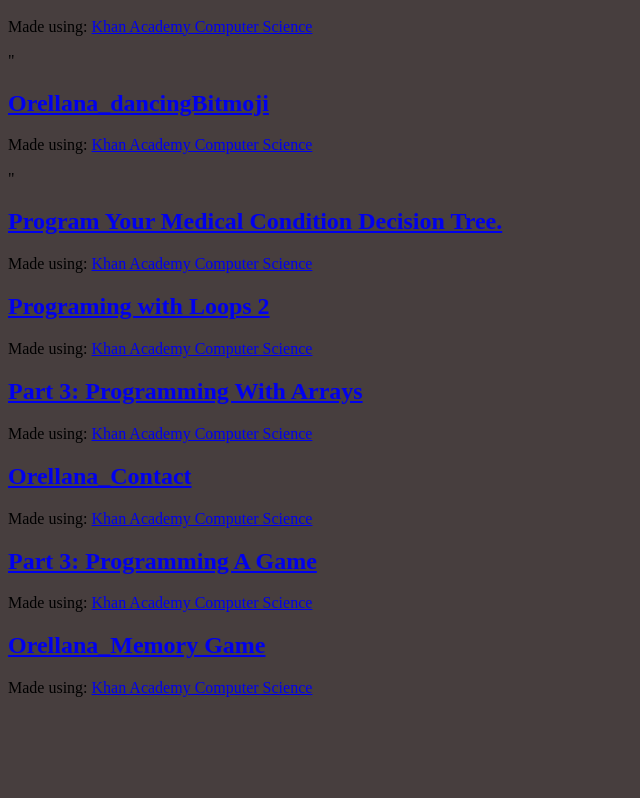
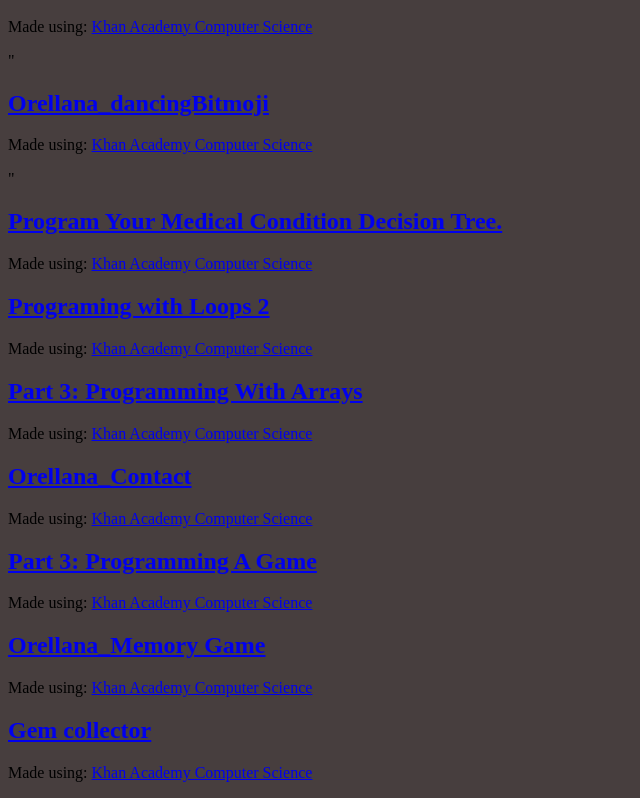
Before and after one commit to DouglasFOrellana/DouglasFOrellana.github.io, a plain HTML site: page JavaReal.html in a window 1280 px wide. Shown: the part 900-1698 px from the top of the page, without its empty margins (0-640 px from the left). Before the commit the page ends 1613 px from the top, so only its background shows below. Drawn offline with Linux system fonts and the light colour scheme; a script that the page names is missing.

Commit message:
Add files via upload

```diff
--- a/JavaReal.html
+++ b/JavaReal.html
@@ -38,5 +38,6 @@
 <h2><a href="https://www.khanacademy.org/computer-programming/orellana_contact/5182970637631488">Orellana_Contact</a></h2><script src="https://www.khanacademy.org/computer-programming/orellana_contact/5182970637631488/embed.js?editor=no&buttons=no&author=no&embed=yes"></script><p>Made using: <a href="http://www.khanacademy.org/computer-programming">Khan Academy Computer Science</a></p></h2>
 <h2><a href="https://www.khanacademy.org/computer-programming/part-3-programming-a-game/5132722225594368">Part 3: Programming A Game</a></h2><script src="https://www.khanacademy.org/computer-programming/part-3-programming-a-game/5132722225594368/embed.js?editor=no&buttons=no&author=no&embed=yes"></script><p>Made using: <a href="http://www.khanacademy.org/computer-programming">Khan Academy Computer Science</a></p></h2>
 <h2><a href="https://www.khanacademy.org/computer-programming/orellana_memory-game/5609893662998528">Orellana_Memory Game</a></h2><script src="https://www.khanacademy.org/computer-programming/orellana_memory-game/5609893662998528/embed.js?editor=no&buttons=no&author=no&embed=yes"></script><p>Made using: <a href="http://www.khanacademy.org/computer-programming">Khan Academy Computer Science</a></p></h2>
+<h2><a href="https://www.khanacademy.org/computer-programming/astros/6237820408741888">Gem collector</a></h2><script src="https://www.khanacademy.org/computer-programming/astros/6237820408741888/embed.js?editor=no&buttons=no&author=no&embed=yes"></script><p>Made using: <a href="http://www.khanacademy.org/computer-programming">Khan Academy Computer Science</a></p></h2>
 </body>
 </html>
```
